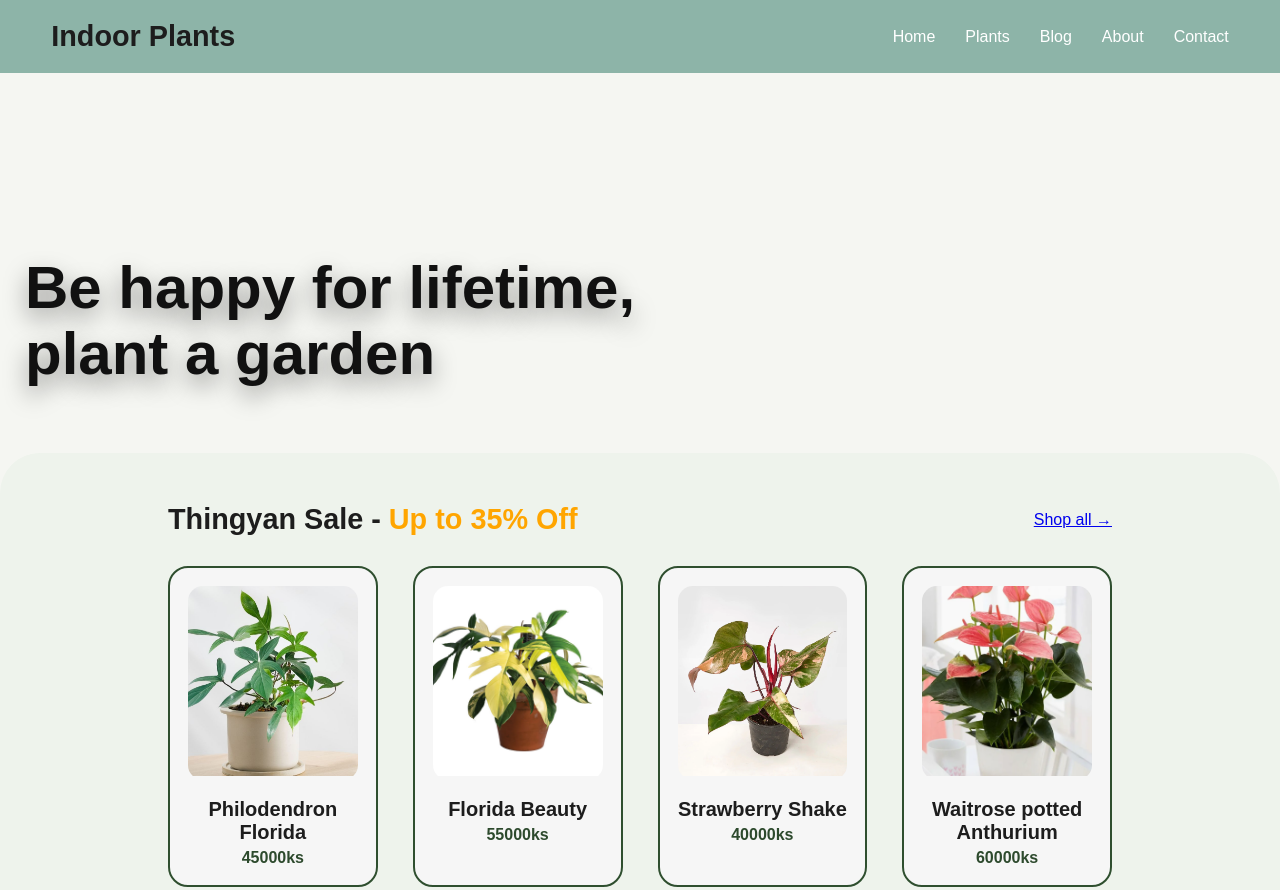
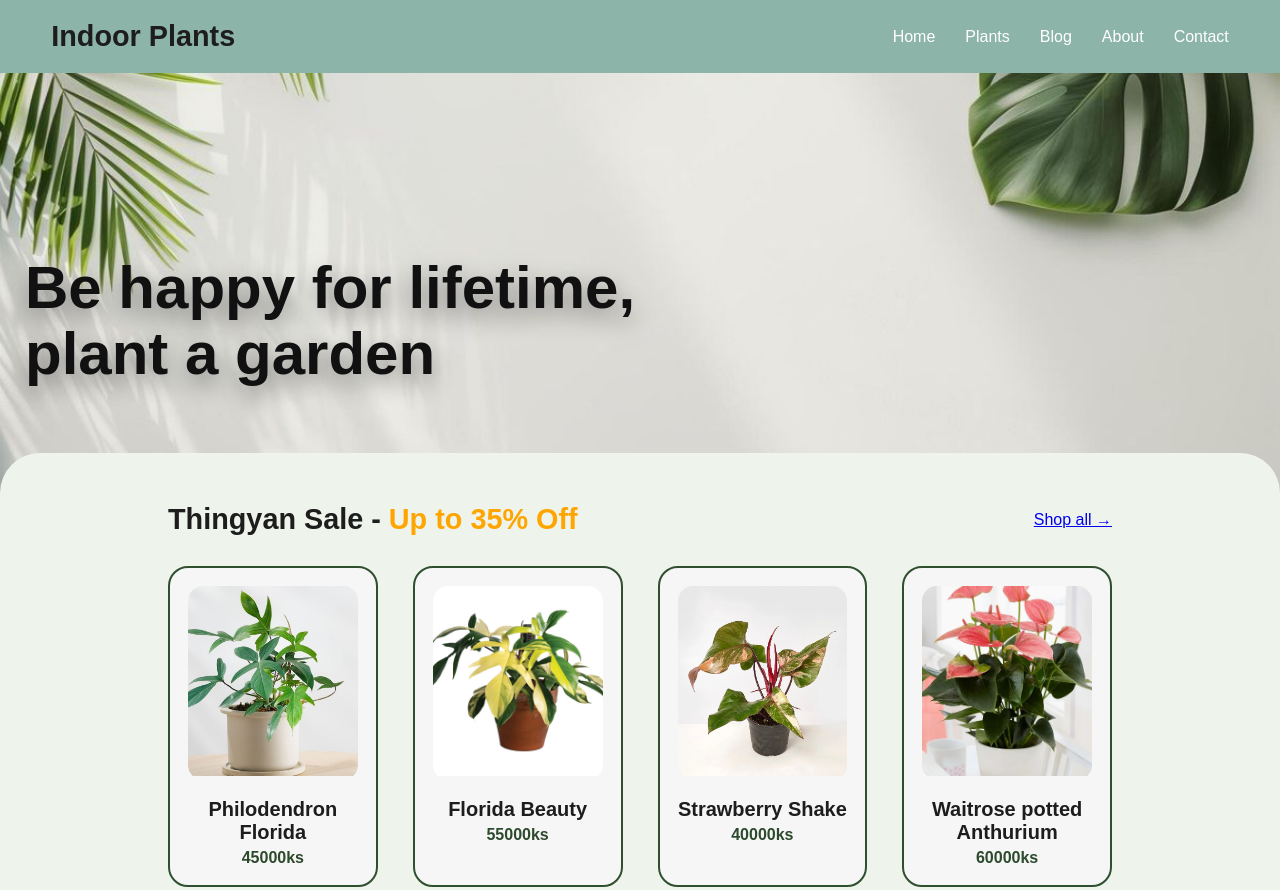
Before and after one commit to nsanko431-wq/indoor-plants, a plain HTML site: page index.html in a window 1280 px wide. Shown: the top 890 px of the page. Drawn offline with Linux system fonts and the light colour scheme.

Commit message:
Update style.css

```diff
--- a/style.css
+++ b/style.css
@@ -54,7 +54,7 @@ body{
 /* HERO */
 .hero{
   height:520px;
-  background:url("./image/dd.jpg") no-repeat right center/cover;
+  background:url("dd.jpg") no-repeat right center/cover;
   display:flex;
   align-items:center;
   padding:left 80px;
```
